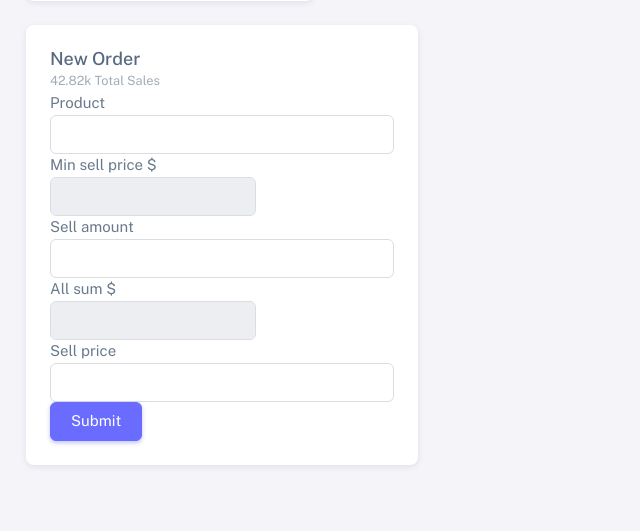
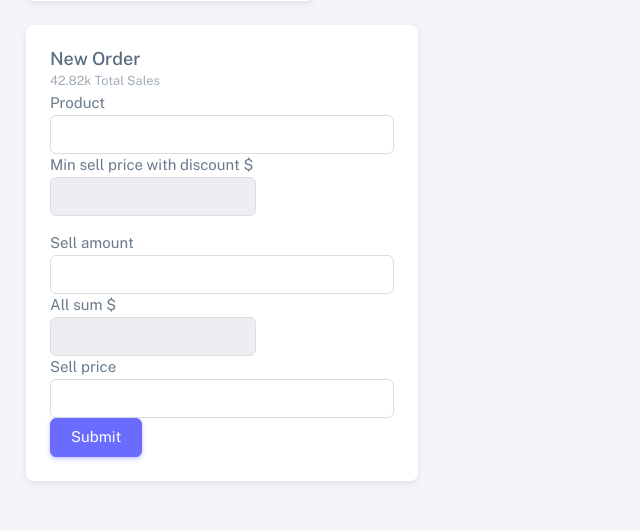
Before and after one commit to Rahmatillo05/workly, a Yii app: template views/site/index.php in a window 1280 px wide. Shown: the part 285-816 px from the top of the page, without its empty margins (0-640 px from the left). Before the commit the page ends 752 px from the top, so only its background shows below. Run offline with PHP 8.4 and a stand-in for Yii, Linux system fonts and the light colour scheme; the template is opened without the code that fills it, so the values that code supplies are empty; form fields are guessed from the names that the template uses; some libraries are stand-ins or nearby versions.

Commit message:
sell product

```diff
--- a/config/web.php
+++ b/config/web.php
@@ -12,6 +12,9 @@ $config = [
         '@npm'   => '@vendor/npm-asset',
     ],
     'components' => [
+        'assetManager' => [
+            'appendTimestamp' => true,
+        ],
         'request' => [
             // !!! insert a secret key in the following (if it is empty) - this is required by cookie validation
             'cookieValidationKey' => 'lsfnXU4lMrIz1nIjaKmb5_m-I1JSzonI',
--- a/views/site/_order_form.php
+++ b/views/site/_order_form.php
@@ -27,9 +27,10 @@ use yii\helpers\ArrayHelper;
         ]
     ]) ?>
     <label class="form-group">
-        Min sell price $
+        Min sell price with discount $
         <input type="text" id="mix-price" readonly class="form-control">
     </label>
+    <p id="discount"></p>
     <?= $form->field($model, 'sell_amount') ?>
     <label class="form-group">
         All sum $
--- a/web/js/app.js
+++ b/web/js/app.js
@@ -28,7 +28,9 @@ $(function () {
             action,
             {product_id: product_id},
             function (data, textStatus, jqXHR) {
-                minPrice.val(parseInt(data.sell_price));
+                minPrice.val(data.discount);
+                $("#discount").text("Discount: " + data.discount_per + " %");
+                // console.log(data)
             },
             "json"
         );
```
Also changed, not shown: controllers/SiteController.php (+8 -1 lines).
